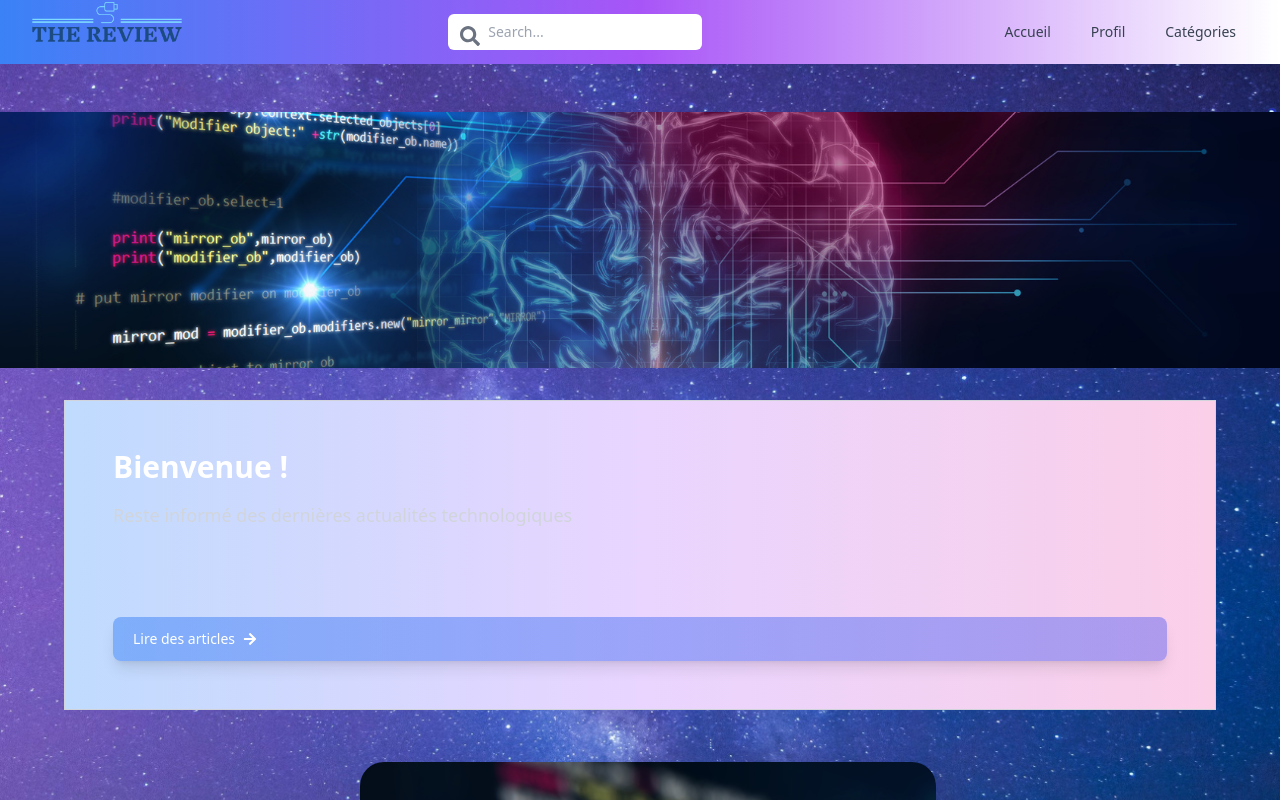
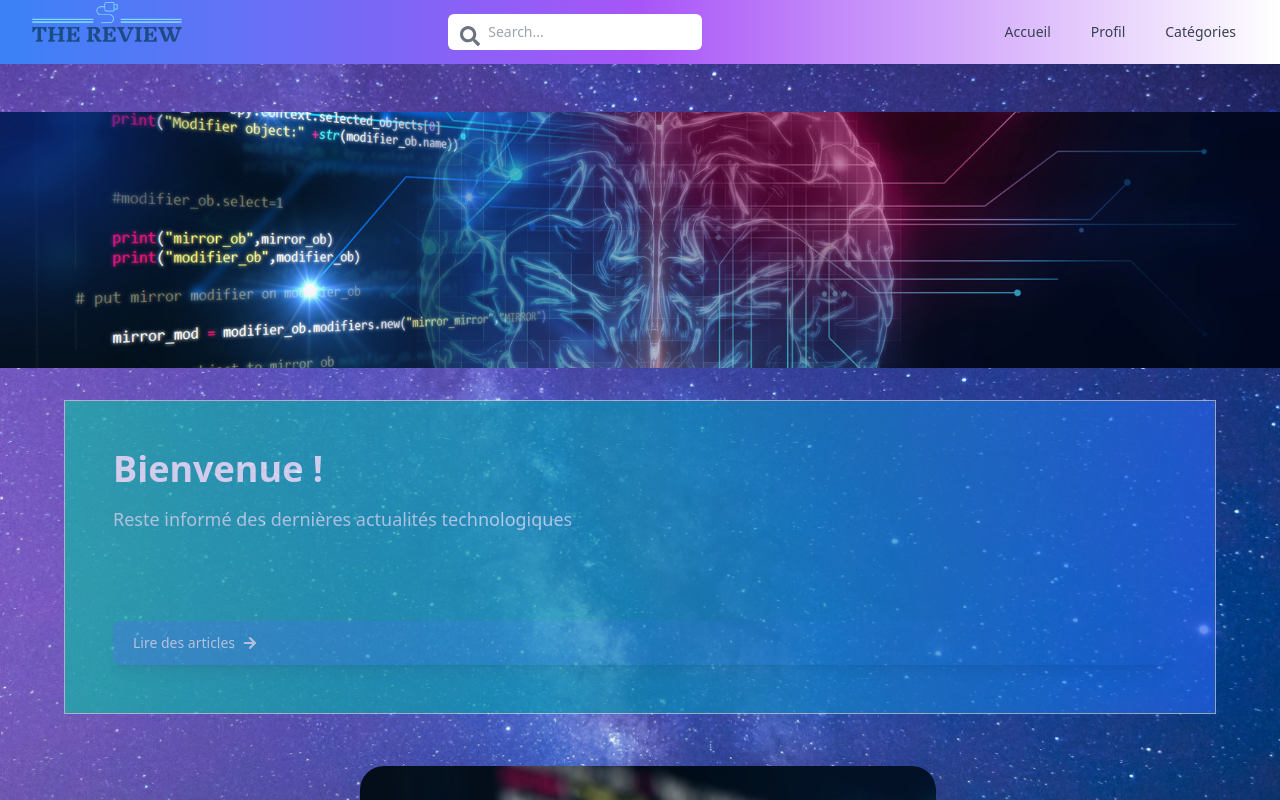
Before and after one commit to Marvindje/The-review-perso, a React (Vite) app in the folder frontend/: page / in a window 1280 px wide. Shown: the top 800 px of the page. Built offline with nearby package versions, Linux system fonts and the light colour scheme.

Commit message:
homepage et mesposts modifs

```diff
--- a/frontend/src/pages/Homepage.jsx
+++ b/frontend/src/pages/Homepage.jsx
@@ -27,20 +27,25 @@ function HomePage() {
       <div className="bg-cover bg-center h-64" style={{ backgroundImage: `url(${heroImage})` }}></div>
 
       <motion.div
-    className="w-full max-w-6xl mx-auto bg-gradient-to-r from-blue-200 via-purple-200 to-pink-200 border border-gray-300 p-12 mt-8 flex flex-col items-start justify-center transition-all duration-500 ease-in-out hover:shadow-2xl hover:border-transparent"
+    className="w-full max-w-6xl mx-auto bg-gradient-to-r from-teal-500 via-cyan-600 to-blue-600 border border-gray-300 p-12 mt-8 flex flex-col items-start justify-center transition-all duration-500 ease-in-out hover:shadow-2xl hover:border-transparent opacity-70"
     initial={{ scale: 0 }}
     animate={{ scale: 1 }}
     transition={{ duration: 0.5 }}
 >
-    <h1 className="font-bold text-3xl text-white mb-4">Bienvenue !</h1> {/* Utilisation de text-white pour le titre */}
-    <p className="text-lg text-gray-300 mb-6">Reste informé des dernières actualités technologiques</p> {/* Utilisation de text-gray-300 pour le paragraphe */}
+    <h1 className="font-bold text-4xl text-white mb-4">Bienvenue !</h1>
+    <p className="text-lg text-white mb-6 opacity-80">Reste informé des dernières actualités technologiques</p>
     <a
-      href="/blog"
-      className="self-stretch mt-16 px-5 py-3 shadow-lg rounded-lg text-sm font-medium text-white bg-gradient-to-r from-blue-500-opacity-50 to-indigo-500-opacity-50 hover:from-purple-500-opacity-50 hover:to-indigo-600-opacity-50 transform hover:scale-105 transition-transform duration-500 ease-in-out hover:shadow-2xl active:scale-90 flex items-center"
-    >
-      Lire des articles <FaArrowRight className="ml-2" />
-    </a>
+  href="/blog"
+  className="self-stretch mt-16 px-5 py-3 shadow-lg rounded-lg text-sm font-medium text-white bg-gradient-to-r from-blue-500-opacity-50 to-indigo-500-opacity-150 transform transition-transform duration-500 ease-in-out hover:shadow-2xl active:scale-90 flex items-center animate-pulse"
+  whileHover={{ scale: 1.05, rotate: [0, 5, -5, 5, -5, 0] }}
+>
+  Lire des articles <FaArrowRight className="ml-2" />
+</a>
+
 </motion.div>
+
+
+
 
       <motion.div
         className="relative py-3 sm:max-w-xl sm:mx-auto mt-10 w-full"
--- a/frontend/src/pages/MesPosts.jsx
+++ b/frontend/src/pages/MesPosts.jsx
@@ -1,7 +1,8 @@
 import React, { useState, useEffect } from 'react';
 import { motion, useAnimation } from 'framer-motion';
 import { FaThumbsUp, FaTrash, FaSync } from 'react-icons/fa';
-import noResultsImage from '../assets/noresults.png'; // Importation de l'image
+import noResultsImage from '../assets/noresults.png';
+// Importation de l'image
 
 function MesPosts() {
   const [posts, setPosts] = useState([]);
```
